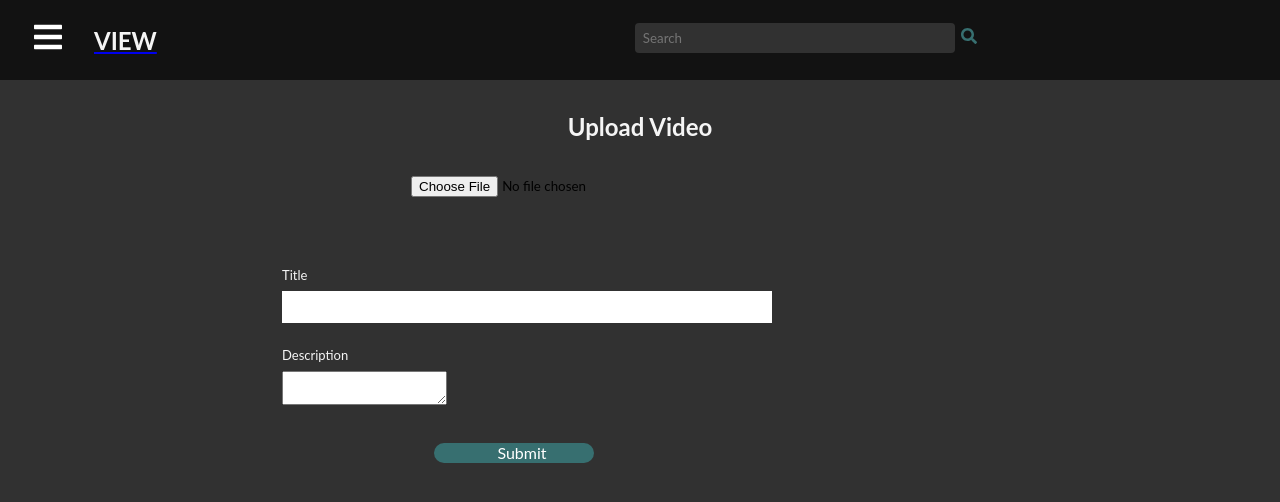
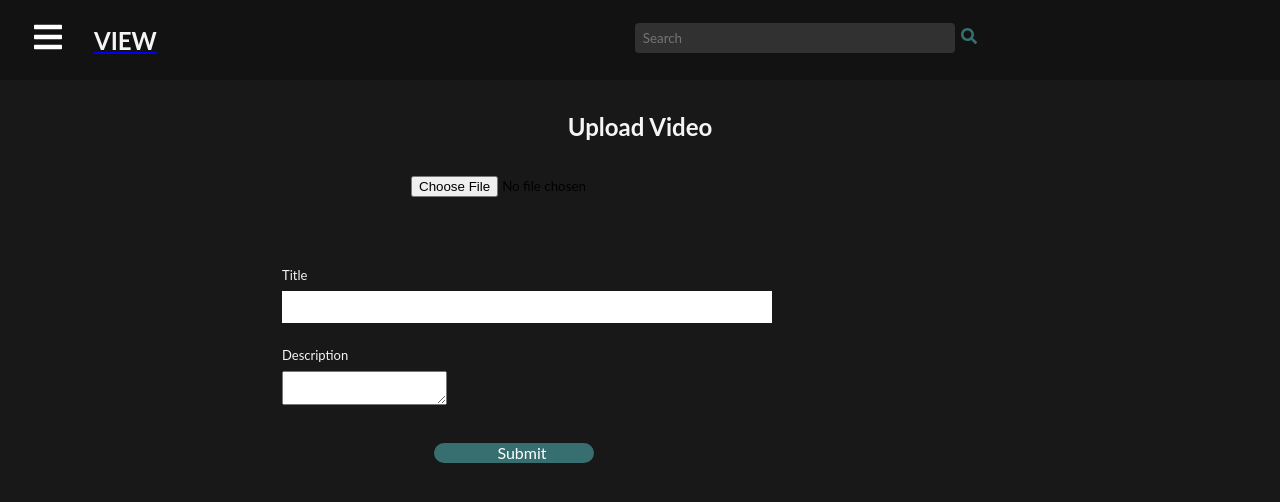
Before and after one commit to lakshaymeghlan/View, a React (Create React App) app: page /uploadvideo in a window 1280 px wide. Shown: the top 502 px of the page. Built offline with nearby package versions, Linux system fonts and the light colour scheme.

Commit message:
updated css

```diff
--- a/src/App.css
+++ b/src/App.css
@@ -1,9 +1,6 @@
 body{
-  background-color: #313131;
+  background-color: #181818;
 }
-
-/* @import url('https://font.googleapis.com/css2?family=Lato&display=swap'); */
-
 *{
   box-sizing: border-box;
   margin:0;
--- a/src/Components/ApiCall/MediaApiCall.js
+++ b/src/Components/ApiCall/MediaApiCall.js
@@ -1,7 +1,7 @@
 import axios from "axios";
 
 export const mediaCreateApi = async (title, description, video) => {
-  console.log("--------->", video);
+  // console.log("--------->", video);
   const formData = new FormData();
   if (video.length > 0) {
     formData.append(`Video_file`, video[0], video[0].name);
```
